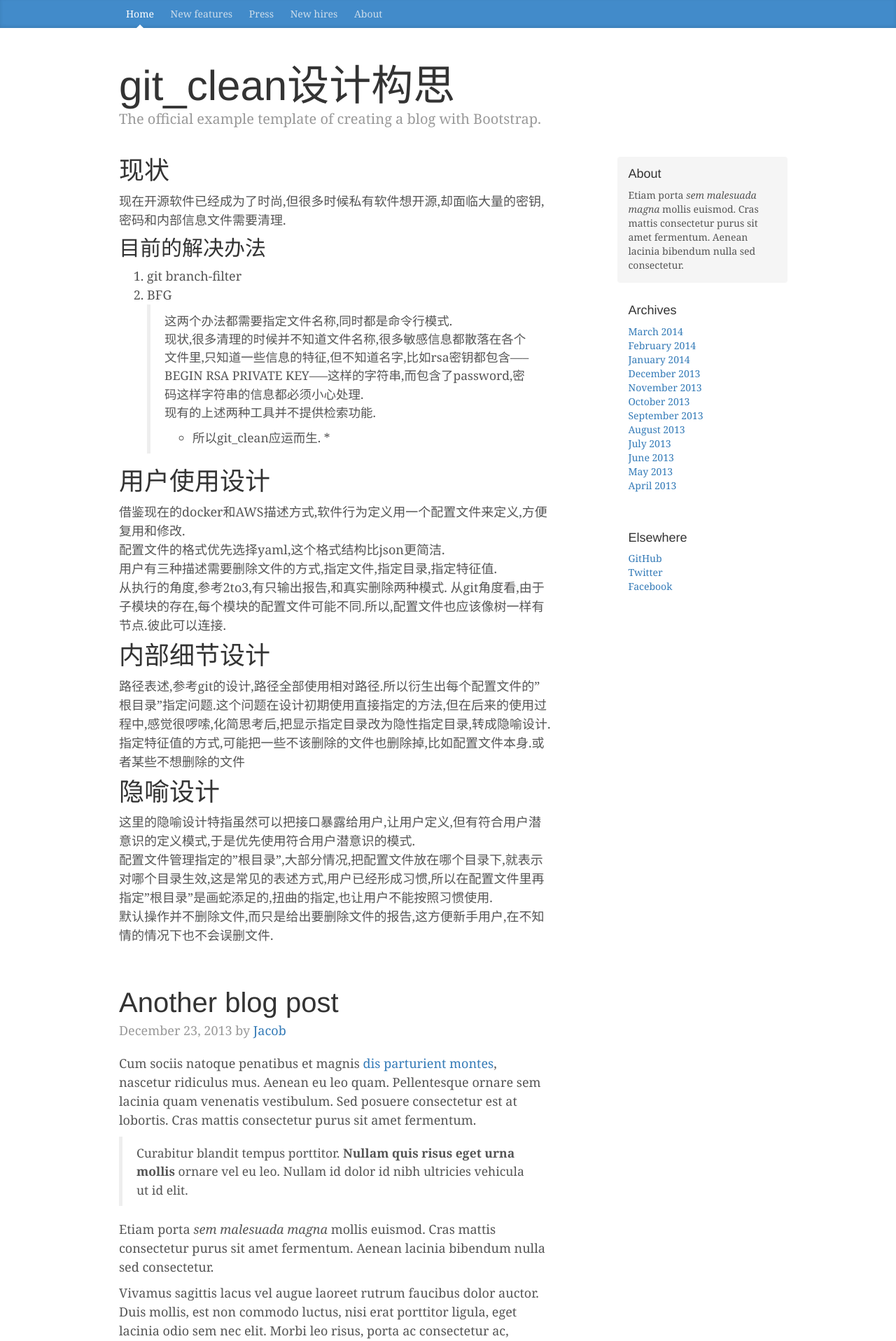
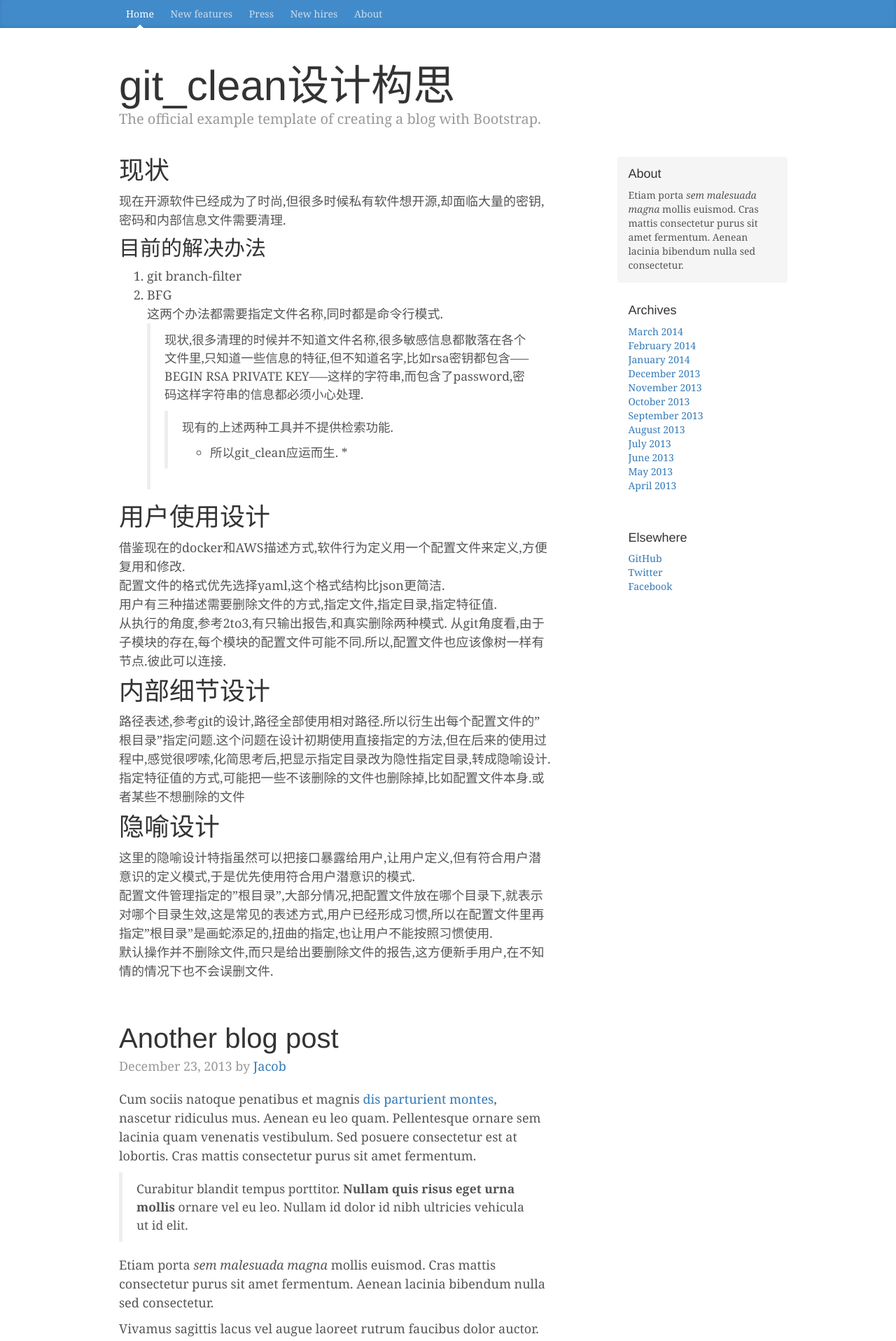
Before and after one commit to bobcyw/blog, a Jekyll site: the page built from _posts/2015-10-20-git _clean设计构思.md, in a window 1280 px wide. Shown: the top 1916 px of the page at 70% size. Built offline with Jekyll 4.4.1, drawn with Linux system fonts in a browser that asks for light colours.

Commit message:
看看md的格式效果

```diff
--- a/_posts/2015-10-20-git _clean设计构思.md
+++ b/_posts/2015-10-20-git _clean设计构思.md
@@ -8,9 +8,9 @@
 ## 目前的解决办法
 1. git branch-filter
 2. BFG
-> 这两个办法都需要指定文件名称,同时都是命令行模式.
-现状,很多清理的时候并不知道文件名称,很多敏感信息都散落在各个文件里,只知道一些信息的特征,但不知道名字,比如rsa密钥都包含-----BEGIN RSA PRIVATE KEY-----这样的字符串,而包含了password,密码这样字符串的信息都必须小心处理.
-现有的上述两种工具并不提供检索功能.
+这两个办法都需要指定文件名称,同时都是命令行模式.
+> 现状,很多清理的时候并不知道文件名称,很多敏感信息都散落在各个文件里,只知道一些信息的特征,但不知道名字,比如rsa密钥都包含-----BEGIN RSA PRIVATE KEY-----这样的字符串,而包含了password,密码这样字符串的信息都必须小心处理.
+>> 现有的上述两种工具并不提供检索功能.
 * 所以git_clean应运而生. *
 
 # 用户使用设计
```
Also changed, not shown: 1 other file.
